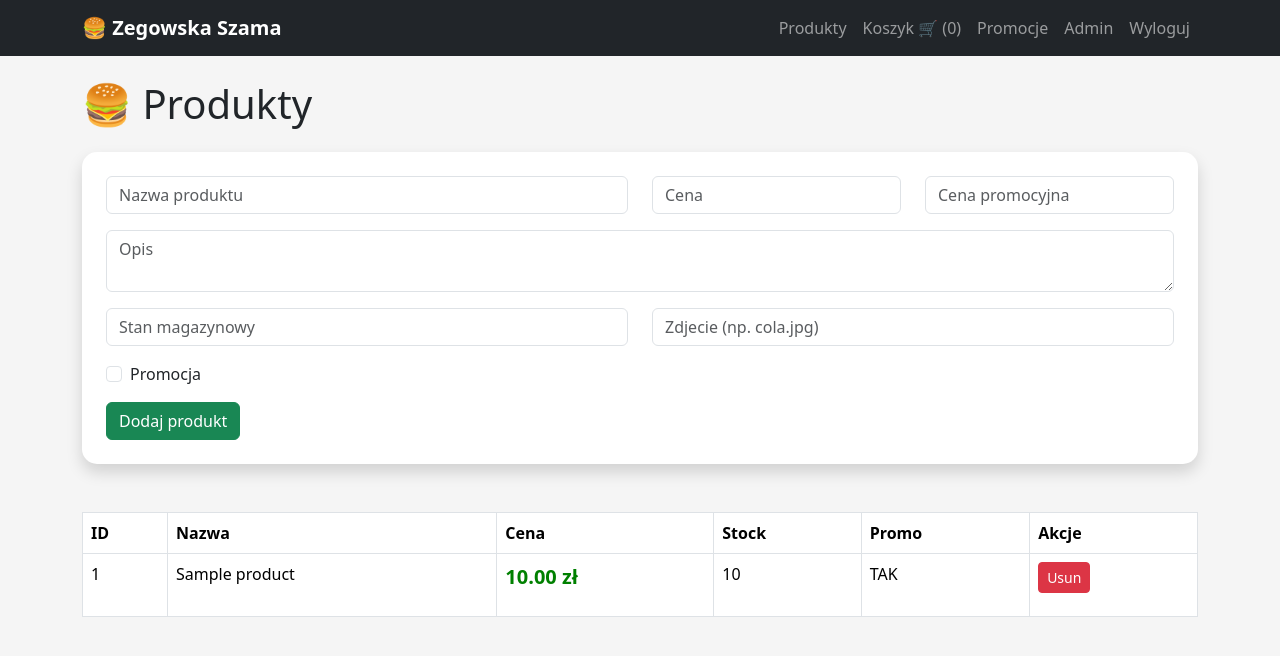
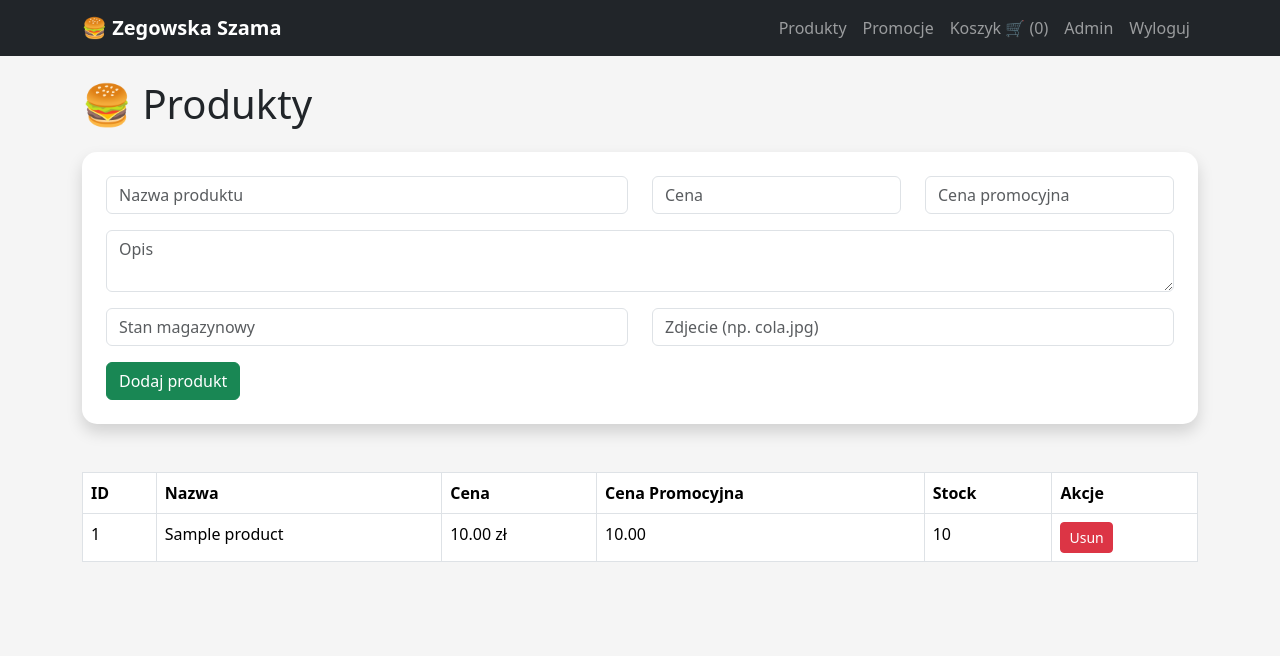
Before and after one commit to jexyq/Zegowska-Szama, a PHP site: page /admin/products.php in a window 1280 px wide. Shown: the top 656 px of the page. Run offline with PHP 8.4, Linux system fonts and the light colour scheme; the visitor is signed in with stand-in values (Sample User, id 1); tables that the repository leaves empty hold one stand-in row (values such as "Sample post"); data that the repository does not hold is empty.

Commit message:
Uporzadkowano strukture promocji oraz zaktualizowano baze danych

```diff
--- a/admin/products.php
+++ b/admin/products.php
@@ -13,12 +13,11 @@ if(isset($_POST['add'])){
     $promo_price = !empty($_POST['promo_price']) ? $_POST['promo_price'] : null;
     $stock = $_POST['stock'];
     $image = $_POST['image'];
-    $promo = isset($_POST['is_promo']) ? 1 : 0;
 
     $stmt = $conn->prepare("
         INSERT INTO products
-        (name, description, price, promo_price, stock, image, is_promo)
-        VALUES (?, ?, ?, ?, ?, ?, ?)
+        (name, description, price, promo_price, stock, image)
+        VALUES (?, ?, ?, ?, ?, ?)
     ");
 
     $stmt->bind_param(
@@ -28,8 +27,7 @@ if(isset($_POST['add'])){
         $price,
         $promo_price,
         $stock,
-        $image,
-        $promo
+        $image
     );
 
     $stmt->execute();
@@ -162,20 +160,6 @@ $result = $conn->query("SELECT * FROM products");
 
         </div>
 
-        <div class="form-check mb-3">
-
-            <input
-                type="checkbox"
-                name="is_promo"
-                class="form-check-input"
-            >
-
-            <label class="form-check-label">
-                Promocja
-            </label>
-
-        </div>
-
         <button
             class="btn btn-success"
             name="add"
@@ -197,8 +181,8 @@ $result = $conn->query("SELECT * FROM products");
             <th>ID</th>
             <th>Nazwa</th>
             <th>Cena</th>
+            <th>Cena Promocyjna</th>
             <th>Stock</th>
-            <th>Promo</th>
             <th>Akcje</th>
         </tr>
 
@@ -214,40 +198,15 @@ $result = $conn->query("SELECT * FROM products");
 
             <td><?= $product['name']; ?></td>
 
+            <td><?= $product['price']; ?> zł</td>
+
             <td>
-                <?php
-                    $isLogged = isset($_SESSION['user_id']);
 
-                    if($isLogged && $product['promo_price']){
+                <?= $product['promo_price'] ? $product['promo_price'] : 'Brak'; ?>
 
-                        echo "
-                            <p class='text-decoration-line-through text-muted'>
-                                {$product['price']} zł
-                            </p>
-
-                            <p class='price text-danger'>
-                                {$product['promo_price']} zł
-                            </p>
-                        ";
-
-                    } else {
-
-                        echo "
-                            <p class='price'>
-                                {$product['price']} zł
-                            </p>
-                        ";
-                    }
-                ?>
             </td>
 
             <td><?= $product['stock']; ?></td>
-
-            <td>
-
-                <?= $product['is_promo'] ? 'TAK' : 'NIE'; ?>
-
-            </td>
 
             <td>
 
--- a/includes/header.php
+++ b/includes/header.php
@@ -51,6 +51,16 @@ if(session_status() === PHP_SESSION_NONE){
                     </a>
                 </li>
 
+                <?php if(isset($_SESSION['user_id'])): ?>
+
+                    <li class="nav-item">
+                        <a class="nav-link" href="/zegowska-szama/promotions.php">
+                            Promocje
+                        </a>
+                    </li>
+
+                <?php endif; ?>
+
                 <li class="nav-item">
                     <a class="nav-link" href="/zegowska-szama/cart.php">
                         Koszyk 🛒 <span id="cart-count"></span>
@@ -58,12 +68,6 @@ if(session_status() === PHP_SESSION_NONE){
                 </li>
 
                 <?php if(isset($_SESSION['user_id'])): ?>
-
-                    <li class="nav-item">
-                        <a class="nav-link" href="/zegowska-szama/promotions.php">
-                            Promocje
-                        </a>
-                    </li>
 
                     <?php if($_SESSION['user_role'] === 'admin'): ?>
 
--- a/sql/database.sql
+++ b/sql/database.sql
@@ -11,9 +11,9 @@ CREATE TABLE products (
     name VARCHAR(255) NOT NULL,
     description TEXT,
     price DECIMAL(10,2) NOT NULL,
+    promo_price DECIMAL(10,2) NULL,
     stock INT DEFAULT 0,
-    image VARCHAR(255),
-    is_promo TINYINT(1) DEFAULT 0
+    image VARCHAR(255)
 );
 
 CREATE TABLE orders (
```
Also changed, not shown: products.php (+16 -12 lines), promotions.php (+24 -1 lines).
